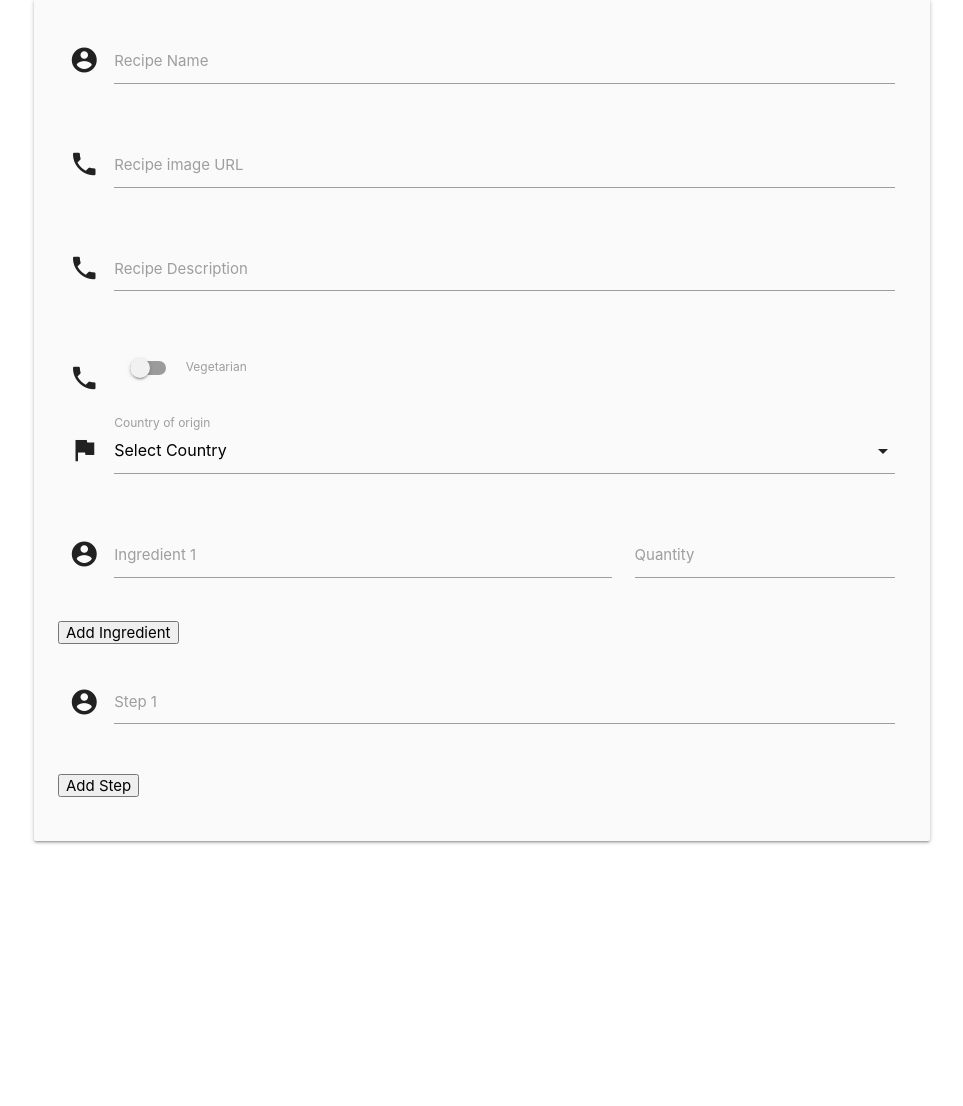
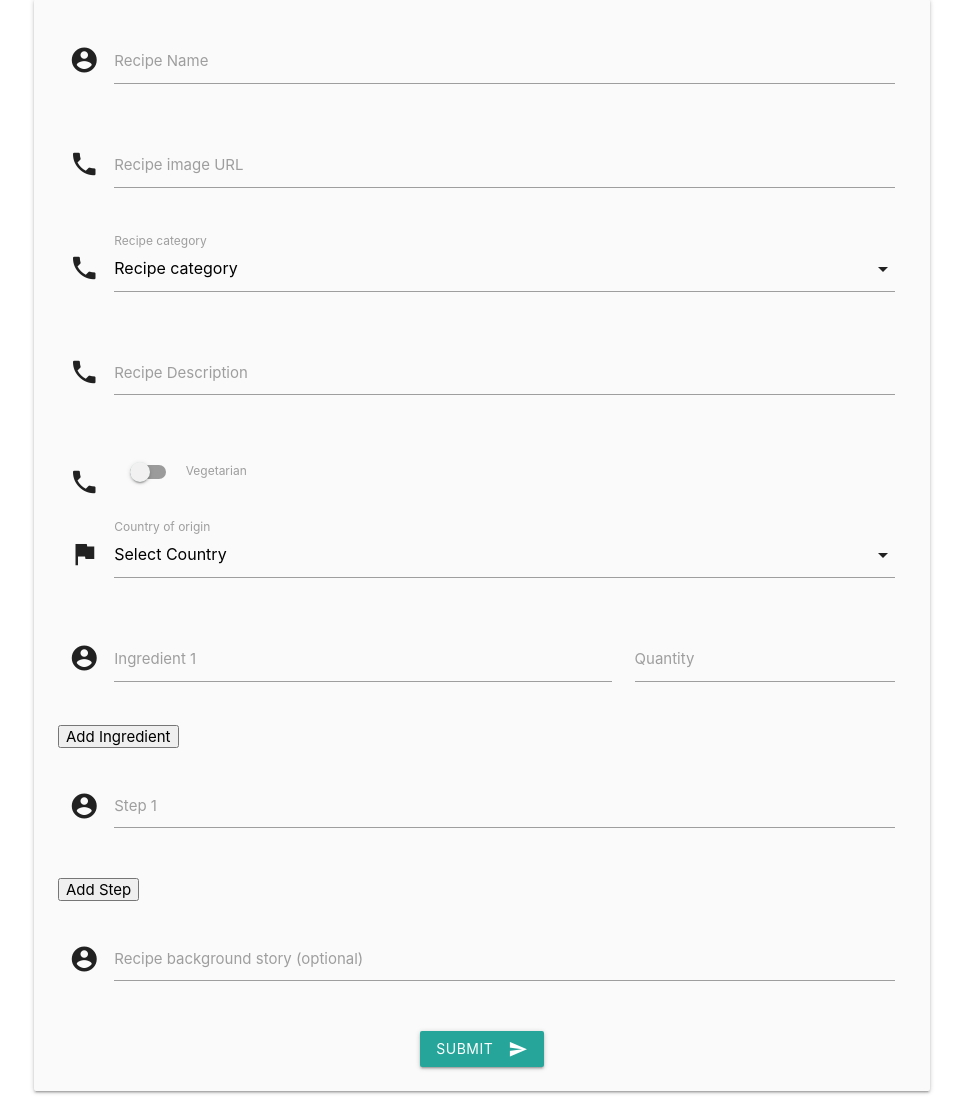
Before and after one commit to Code-Institute-Submissions/phil-griffith-world_recipes_AprResub, a Flask app: page /add_recipe in a window 1280 px wide. Shown: the part 160-1266 px from the top of the page, without its empty margins (158-1121 px from the left). Before the commit the page ends 1004 px from the top, so only its background shows below. Run offline with Flask 2, Linux system fonts and the light colour scheme; data that the repository does not hold is empty; some libraries are stand-ins or nearby versions.

Commit message:
Add Step Add/Remove buttons & categories dropdown to Add Recipe page

```diff
--- a/app.py
+++ b/app.py
@@ -123,7 +123,9 @@ def add_recipe():
     countries = []
     with open("data/countries.json", "r") as json_data:
         countries = json.load(json_data)
-    return render_template("add_recipe.html", countries=countries)
+    categories = mongo.db.categories.find().sort("category_name", 1)
+    return render_template(
+        "add_recipe.html", countries=countries, categories=categories)
 
 
 if __name__ == "__main__":
--- a/static/js/script.js
+++ b/static/js/script.js
@@ -4,6 +4,7 @@
     let $confirmBox = $("#confirm_password");
     let $errorMsg =  $('<span id="error_msg">Passwords do not match.</span>');
     let ingredient = 2;
+    let step = 2;
 
     $(".sidenav").sidenav();
     $(".dropdown-trigger").dropdown();
@@ -80,7 +81,6 @@
                 $('#ingredient_buttons').append(`<button type="button" id="remove_ingredient">Remove Ingredient</button>`);
             }
             ingredient++;
-            ingredientAdded = true;
         })
 
         $('#ingredient_buttons').on('click', '#remove_ingredient', function() {
@@ -93,5 +93,26 @@
         })
 
         // button to add 1 method step at a time
+        $('#add_step').click(function() {
+            console.log("HELLO");
+            $('#method').append(`<div class="row" id="step_${step}"><div class="input-field col s12">\
+            <i class="material-icons prefix">account_circle</i>\
+            <input id="step${step}" name="step${step}" type="text" class="validate" required>\
+            <label for="step${step}">Step ${step}</label>\
+            </div></div)`);
+            if (step == 2){
+                console.log("ERROR");
+                $('#method_buttons').append(`<button type="button" id="remove_step">Remove Step</button>`);
+            }
+            step++;
+        })
 
+        $('#method_buttons').on('click', '#remove_step', function() {
+            console.log("Removing");
+            $(`#step_${step-1}`).remove();
+            step--;
+            if (step == 2) {
+                $('#remove_step').remove();
+            }
+        })
  });
--- a/templates/add_recipe.html
+++ b/templates/add_recipe.html
@@ -20,9 +20,22 @@
                     <input id="recipe_image" type="tel" required>
                     <label for="recipe_image">Recipe image URL</label>
                 </div>
-            </div>
-            <!-- recipe description -->
-            <div class="row">
+                </div>
+                <!-- recipe category -->
+                <div class="row">
+                    <div class="input-field col s12">
+                        <i class="material-icons prefix">phone</i>
+                        <select id="category_name" name="category_name" class="validate" required>
+                            <option value="" disabled selected>Recipe category</option>
+                            {% for category in categories %}
+                                <option value="{{ category.category_name }}">{{ category.category_name }}</option>
+                            {% endfor %}
+                        </select>
+                        <label for="category_name">Recipe category</label>
+                    </div>
+                </div>
+                <!-- recipe description -->
+                <div class="row">
                 <div class="input-field col s12">
                     <i class="material-icons prefix">phone</i>
                     <textarea id="recipe_description" name="recipe_description" class="materialize-textarea validate" minlength="5" maxlength="200"
@@ -87,6 +100,18 @@
             <div class="row" id="method_buttons">
                 <button type="button" id="add_step">Add Step</button>
             </div>
+            <div class="row">
+                <div class="input-field col s12">
+                    <i class="material-icons prefix">account_circle</i>
+                    <textarea id="recipe_story" name="step1" class="materialize-textarea validate" maxlength="500"></textarea>
+                    <label for="step1">Recipe background story (optional)</label>
+                </div>
+            </div>
+            <div class="center-align">
+                <button class="btn waves-effect waves-light" type="submit" name="action">Submit
+                    <i class="material-icons right">send</i>
+                </button>
+            </div>
         </form>
     </div>
 
```
